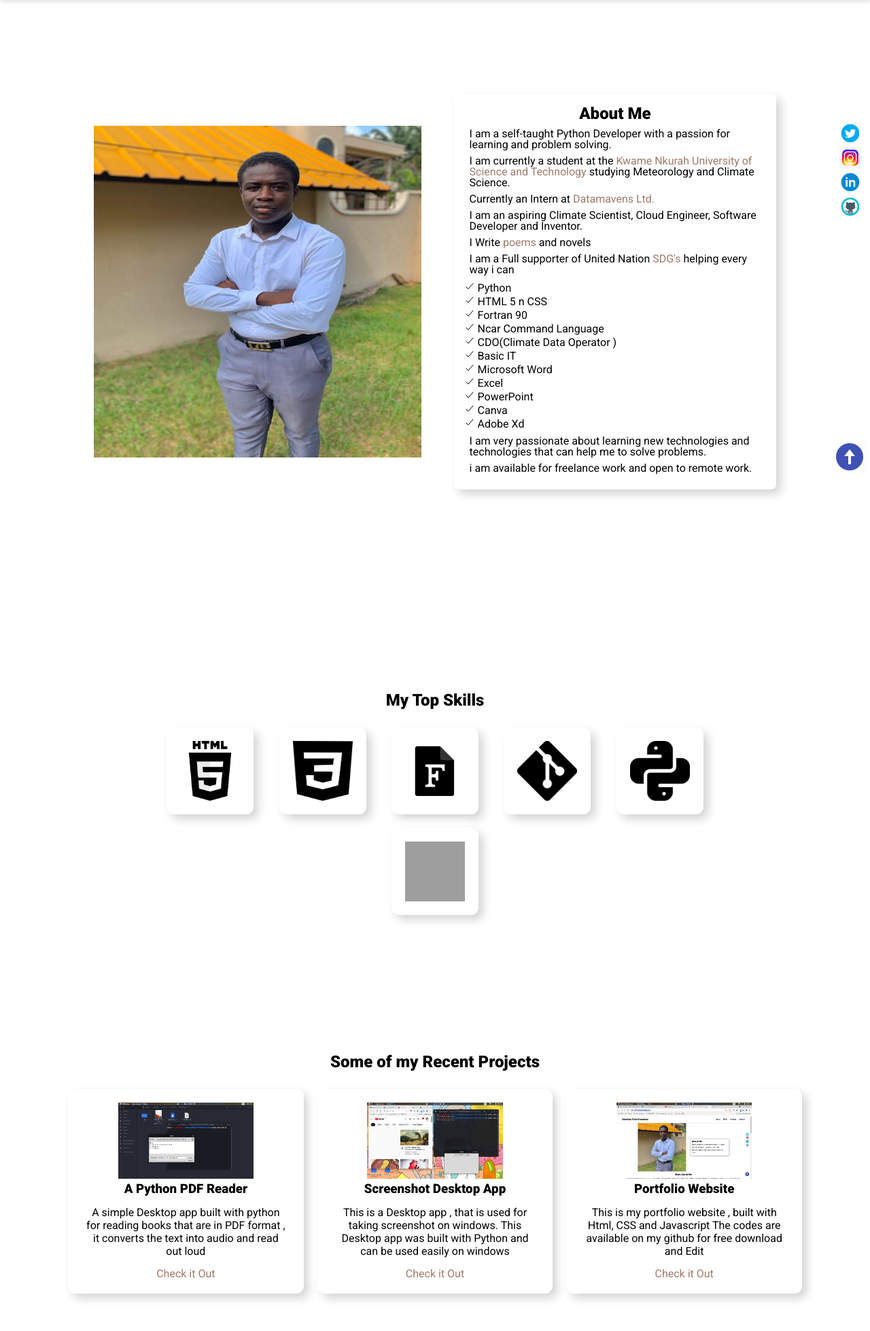
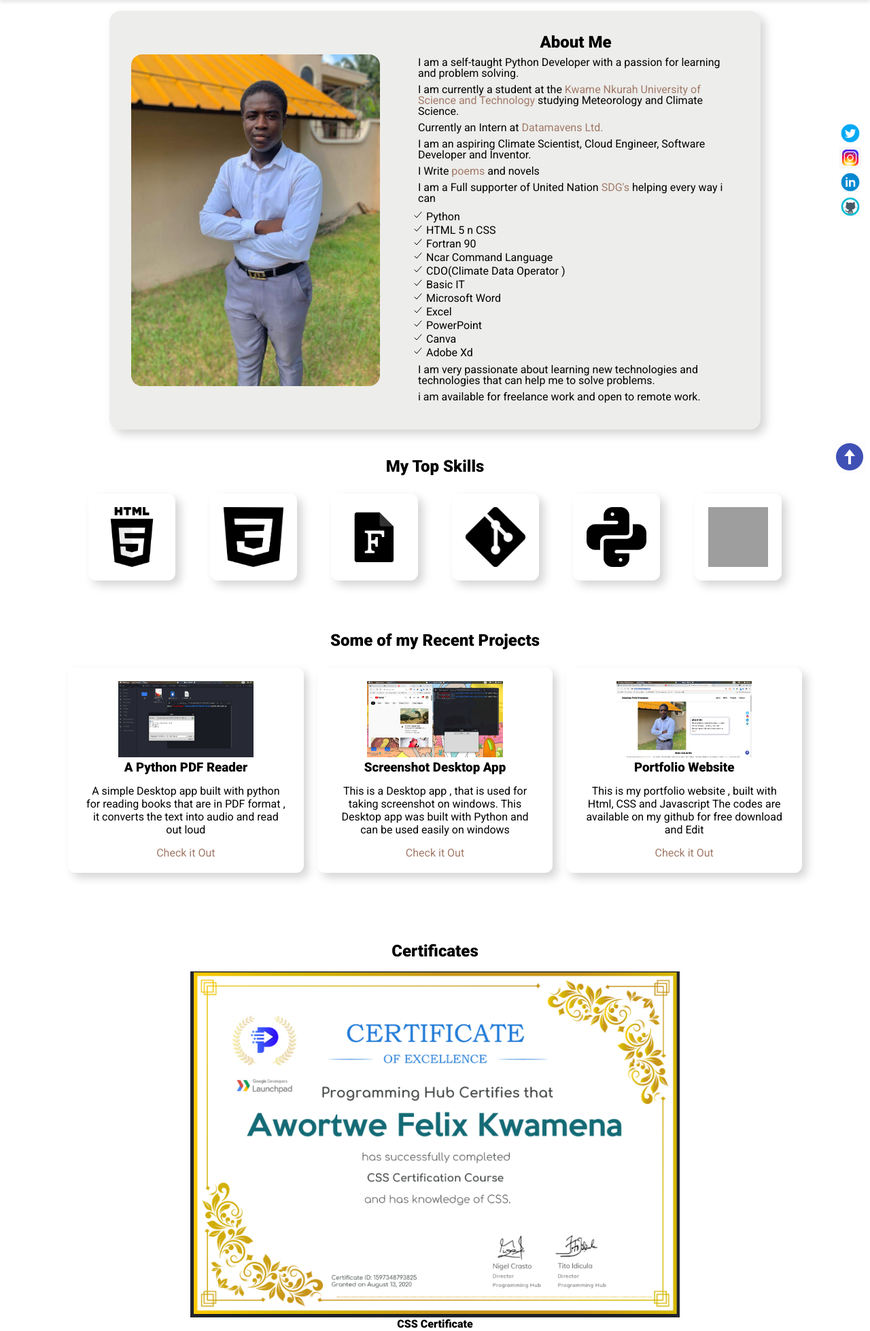
Before and after one commit to paakofiaidoo/Portfolio-1, a PHP site: page / in a window 1280 px wide. Shown: the part 76-2034 px from the top of the page at 68% size. Run offline with PHP 8.4, Linux system fonts and the light colour scheme; grey boxes are pictures that could not be loaded.

Commit message:
fixed issue for in about section

```diff
--- a/assets/css/styles.css
+++ b/assets/css/styles.css
@@ -7,7 +7,7 @@
   --bold-font: 700;
   --bolder-font: 900;
   --bg-color: #fff;
-  --primary-color:#000;
+  --primary-color: #000;
   --secondary-color: #ff7235;
   --primary-shadow: #8b8eaf;
   --secondary-shadow: #a17a69;
@@ -16,19 +16,20 @@
   --line-height: 1.7rem;
   --transition: 0.3s;
 }
+
 /* Variables end */
 
 html {
   scroll-behavior: smooth;
 }
 
-
-
 /* for slide*/
 
 
 
-* {box-sizing:border-box}
+* {
+  box-sizing: border-box
+}
 
 /* Slideshow container */
 .slideshow-container {
@@ -45,10 +46,10 @@ html {
 }
 
 /* Certificate img*/
-.slide img{
-  width:80%;
-  height:80%;
-  display:block;
+.slide img {
+  width: 80%;
+  height: 80%;
+  display: block;
   margin-left: auto;
   margin-right: auto;
 
@@ -62,7 +63,7 @@ html {
   text-align: center;
   justify-content: center;
   margin-top: 2.5rem;
-  display:block;
+  display: block;
   margin-left: auto;
   margin-right: auto;
 
@@ -81,7 +82,8 @@ html {
 
 
 /* forward & Back buttons */
-.Back, .forward {
+.Back,
+.forward {
   cursor: pointer;
   position: absolute;
   top: 48%;
@@ -93,7 +95,7 @@ html {
   font-size: 19px;
   transition: 0.4s ease;
   border-radius: 0 5px 5px 0;
-  user-select: none;
+  /* user-select: none; */
 }
 
 /* Place the "forward button" to the right */
@@ -103,8 +105,9 @@ html {
 }
 
 /*when the user hovers,add a black background with some little opacity */
-.Back:hover, .forward:hover {
-  background-color: rgba(0,0,0,0.8);
+.Back:hover,
+.forward:hover {
+  background-color: rgba(0, 0, 0, 0.8);
 }
 
 /* Caption Info */
@@ -139,7 +142,8 @@ html {
   transition: background-color 0.5s ease;
 }
 
-.enable, .dots:hover {
+.enable,
+.dots:hover {
   background-color: #717161;
 }
 
@@ -152,13 +156,23 @@ html {
 }
 
 @-webkit-keyframes fade {
-  from {opacity: .5}
-  to {opacity: 2}
+  from {
+    opacity: .5
+  }
+
+  to {
+    opacity: 2
+  }
 }
 
 @keyframes fade {
-  from {opacity: .5}
-  to {opacity: 2}
+  from {
+    opacity: .5
+  }
+
+  to {
+    opacity: 2
+  }
 }
 
 
@@ -214,6 +228,7 @@ nav {
   padding: 1.5rem 3.5rem;
   background-color: var(--bg-color);
   box-shadow: 0 3px 5px rgba(0, 0, 0, 0.1);
+  width: 100vw;
 }
 
 nav h1 {
@@ -224,6 +239,7 @@ nav a {
   color: var(--primary-color);
   transition: var(--transition);
 }
+
 nav a:hover {
   color: var(--secondary-color);
   border-bottom: 2px solid var(--secondary-color);
@@ -246,6 +262,7 @@ nav ul li {
   cursor: pointer;
   display: none;
 }
+
 /* Navbar ends */
 
 /* Hero section */
@@ -290,6 +307,7 @@ nav ul li {
   line-height: var(--line-height);
   padding: 0.7rem 0;
 }
+
 /* Hero section ends */
 
 /* More about */
@@ -307,6 +325,7 @@ nav ul li {
   line-height: var(--line-height);
   padding: 0.4rem;
 }
+
 /* More about ends */
 
 /* Skills section */
@@ -329,6 +348,7 @@ nav ul li {
   width: 11.875rem;
   height: 11.25rem;
 }
+
 /* Skills section ends */
 
 /* Projects section */
@@ -438,6 +458,7 @@ nav ul li {
   border: 2px solid var(--primary-color);
   cursor: pointer;
 }
+
 /* Contacts section ends */
 
 /* Social buttons */
@@ -453,6 +474,7 @@ nav ul li {
   width: 2.0rem;
   height: 2.0rem;
 }
+
 /* Social button ends */
 
 /* Scroll to top button */
@@ -467,6 +489,7 @@ nav ul li {
   width: 3rem;
   height: 3rem;
 }
+
 /* Scroll to top button ends */
 
 /* Footer section */
@@ -476,6 +499,7 @@ footer {
   text-align: center;
   margin: 2rem 0 0;
 }
+
 /* Footer section ends */
 
 /* General (utilities) */
@@ -500,6 +524,7 @@ footer {
   nav {
     padding: 1.5rem 1rem;
   }
+
   nav ul {
     position: fixed;
     background-color: var(--bg-color);
@@ -593,15 +618,17 @@ footer {
   }
 }
 
-.bio-title{
+.bio-title {
   text-align: center;
 }
-.bio p{
+
+.bio p {
   margin: 0.5rem;
-      padding: 0;
-      line-height: 1rem;
+  padding: 0;
+  line-height: 1rem;
 }
-.skills-wrapper{
+
+.skills-wrapper {
   display: flex;
   flex-direction: row;
   justify-content: space-evenly;
@@ -611,16 +638,53 @@ footer {
 
 
 }
-.skills-wrapper img{
+
+.skills-wrapper img {
   max-width: 8rem;
   max-height: 8rem;
 }
-.shadow{
+
+.shadow {
   background: #fff;
-box-shadow:  7px 7px 14px #d4d4d4,
--7px -7px 14px #ffffff!important;
+  box-shadow: 7px 7px 14px #d4d4d4,
+    -7px -7px 14px #ffffff !important;
   /* box-shadow: 0px 0px 3px #00000050; */
 }
-section{
-  padding:10%;
+
+.hero {
+  padding: 2rem;
+  width: 100%;
+  max-width: max-content;
+  max-height: max-content;
+  margin: auto;
+  margin-top: 1rem;
+  border-radius: 1rem;
+  background-color: #71716120;
 }
+
+.hero img {
+  width: auto;
+  border-radius: 1rem;
+}
+
+.bio {
+  padding: 0px;
+}
+
+@media screen and (max-width: 780px) {
+  .hero {
+    flex-direction: column;
+    height: 100%;
+  }
+
+  .hero img {
+    width: auto;
+    border-radius: 1rem;
+    margin: auto;
+  }
+
+  .hero .bio {
+    width: 100%;
+    margin: auto;
+  }
+}
--- a/index.html
+++ b/index.html
@@ -5,17 +5,11 @@
   <meta charset="UTF-8" />
   <meta http-equiv="X-UA-Compatible" content="IE=edge" />
   <meta name="viewport" content="width=device-width, initial-scale=1.0" />
-
-
   <!--CSS Styles -->
   <link rel="stylesheet" href="assets/css/styles.css" />
-
-
   <link rel="logo_V1.png" type="image/png" href="assets/images/logo_V1.png" />
-
   <!-- Animate CSS CDN -->
   <link rel="stylesheet" href="https://cdnjs.cloudflare.com/ajax/libs/animate.css/4.1.1/animate.min.css" />
-
   <title>Awortwe Felix Kwamena | Python Developer</title>
 </head>
 
@@ -32,17 +26,13 @@
     <button class="burger-menu" id="burger-menu">
       <ion-icon class="bars" name="menu-outline"></ion-icon>
     </button>
-
   </nav>
 
   <!-- Hero Section -->
-  <section class="hero" id="about">
-    <img
-      src="assets/images/profile.jpg"
-      alt="My Picture" loading="lazy" class="hero-img" />
-    <div class="bio animate__animated animate__shakeX shadow">
+  <section class="hero shadow" id="about">
+    <img src="assets/images/profile.jpg" alt="My Picture" loading="lazy" class="hero-img" />
+    <div class="bio  " style="box-shadow: none;">
       <h2 class="bio-title">About Me</h2>
-
       <p>
         I am a self-taught Python Developer with a passion for learning and
         problem solving.
@@ -158,8 +148,6 @@
         <p class="project-details">
           This is a Desktop app , that is used for taking screenshot on windows.
           This Desktop app was built with Python and can be used easily on windows
-
-
         </p>
         <a href="https://github.com/felaris/Screenshot-with-Python" target="_blank" class="project-link">Check it
           Out</a>
@@ -171,8 +159,6 @@
         <p class="project-details">
           This is my portfolio website , built with Html, CSS and Javascript
           The codes are available on my github for free download and Edit
-
-
         </p>
         <a href="#" target="_blank" class="project-link">Check it Out</a>
       </div>
```
Lines whose indentation alone changed are shown as unchanged.
